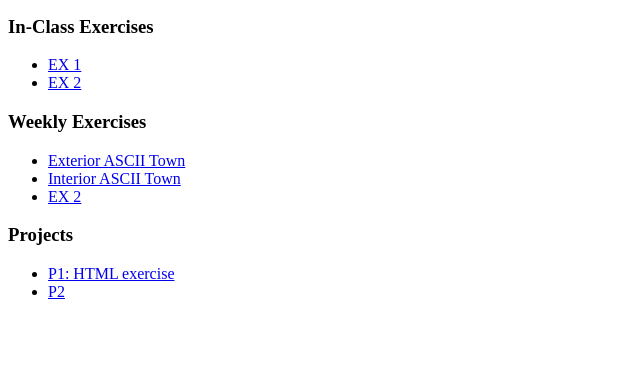
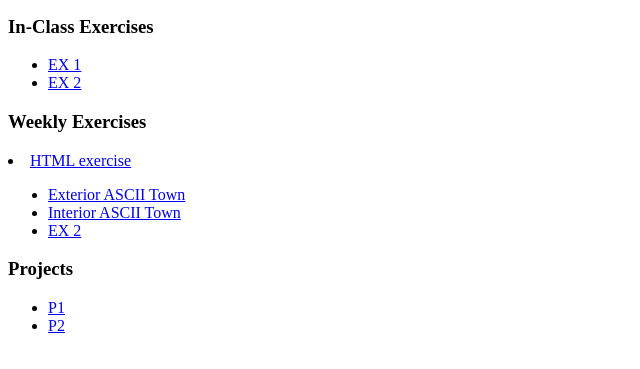
Before and after one commit to gvtea/interactive1, a plain HTML site: page index.html in a window 1280 px wide. Shown: the part 101-470 px from the top of the page, without its empty margins (0-640 px from the left). Drawn offline with Linux system fonts and the light colour scheme.

Commit message:
Update index.html

```diff
--- a/index.html
+++ b/index.html
@@ -30,6 +30,13 @@
     <div id="weekly-exercises">
       <h3>Weekly Exercises</h3>
 
+
+<li>
+  <a href="neighborhood/exercise-neighborhood.html">
+    HTML exercise
+  </a>
+</li>
+
       <ul>
         <li><a href="ASCII-town/exterior_GisseleTorres.html">Exterior ASCII Town</a></li>
         <li><a href="ASCII-town/interior_GisseleTorres.html">Interior ASCII Town</a></li>
@@ -42,13 +49,7 @@
       <h3>Projects</h3>
 
       <ul>
-
-        <li>
-          <a href="neighborhood/exercise-neighborhood.html">
-            P1: HTML exercise
-          </a>
-        </li>
-
+        <li><a href="#">P1</a></li>
         <li><a href="#">P2</a></li>
       </ul>
 
```
